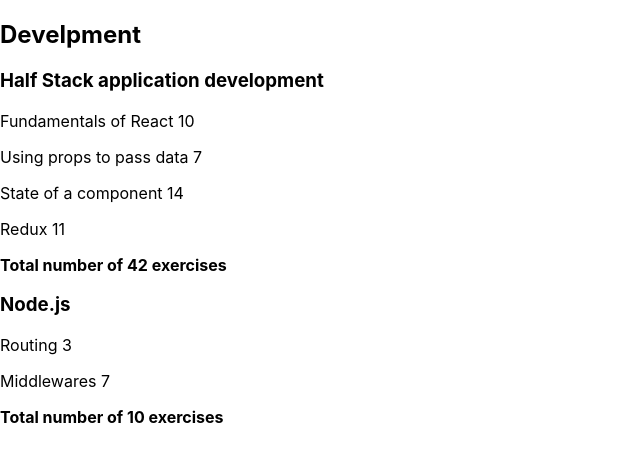
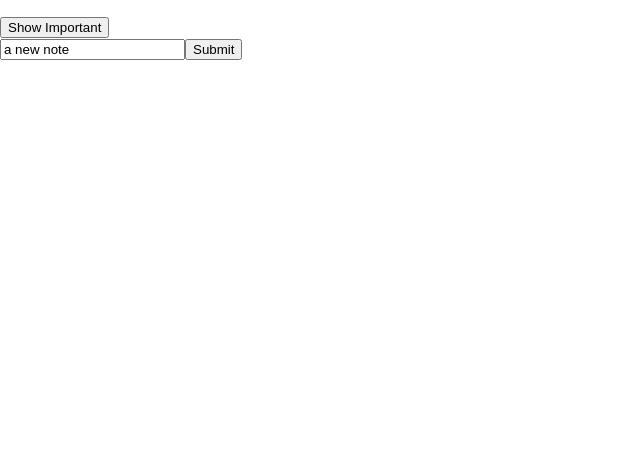
Before and after one commit to chiragvasoya/FullStockopen2, a React (Create React App) app: page / in a window 1280 px wide. Shown: the top 462 px of the page, without its empty margins (0-640 px from the left). Built offline with nearby package versions, Linux system fonts and the light colour scheme.

Commit message:
Example app

```diff
--- a/src/App.js
+++ b/src/App.js
@@ -1,57 +1,47 @@
-import Course from './components/Course';
+import Note from './components/Note';
+import { useState } from 'react';
 
 
 const App = () => {
-  const courses = [
-    {
-      name: 'Half Stack application development',
-      id: 1,
-      parts: [
-        {
-          name: 'Fundamentals of React',
-          exercises: 10,
-          id: 1
-        },
-        {
-          name: 'Using props to pass data',
-          exercises: 7,
-          id: 2
-        },
-        {
-          name: 'State of a component',
-          exercises: 14,
-          id: 3
-        },
-        {
-          name: 'Redux',
-          exercises: 11,
-          id: 4
-        }
-      ]
-    },
-    {
-      name: 'Node.js',
-      id: 2,
-      parts: [
-        {
-          name: 'Routing',
-          exercises: 3,
-          id: 1
-        },
-        {
-          name: 'Middlewares',
-          exercises: 7,
-          id: 2
-        }
-      ]
+
+  const [notes, setNotes] = useState([]);
+  const [newNote, setNewNote] = useState('a new note');
+  const [showAll, setShowAll] = useState(true);
+
+  const notesToShow = showAll ? notes : notes.filter(note => note.important === true);
+
+  const addNote = (event) => {
+    event.preventDefault();
+
+    const noteObject = {
+      content: newNote,
+      date: new Date().toISOString(),
+      important: Math.random() < 0.5,
+      id: notes.length + 1,
     }
-  ]
+
+    setNotes(notes.concat(noteObject));
+    setNewNote(" ");
+  }
+
+  const handleNoteChange = (event) => {
+    setNewNote(event.target.value);
+  }
+
 
   return (
-    <>
-    <h2>Develpment</h2>
-    <Course courses={courses} />
-    </>
+      <div>
+        <ul>
+          {
+            notesToShow.map(note => <Note key={note.id} note={note} /> )
+          }
+        </ul>
+        <button onClick={() => setShowAll(!showAll)}>Show {showAll ? 'Important' : 'All'}</button>
+        <form onSubmit={addNote} >
+          <input value={newNote} onChange={handleNoteChange} />
+          <button type="submit" >Submit</button>
+        </form>
+      </div>
   )
 }
 
--- a/src/components/Content.js
+++ /dev/null
@@ -1,29 +0,0 @@
-import Part from './Part';
-import Total from './Total'
-
-const Content = ({contents}) => {
-
-
-    const total = contents.reduce((previousVal, currentVal) =>
-        previousVal + currentVal.exercises, 0);
-
-
-
-
-    // const array1 = [1, 2, 3, 4, 10];
-    // // const initialVal  = 0;
-
-    // const newTotal = array1.reduce((s, p) =>  s + p);
-
-    // console.log(newTotal);
-
-
-    return (
-        <div>
-           { contents.map(content => <Part key={content.id} name={content.name} exercises={content.exercises} /> ) }
-            <Total total={total} />
-        </div>
-    );
-}
-
-export default Content;
--- a/src/components/Course.js
+++ /dev/null
@@ -1,20 +0,0 @@
-import Header from './Header';
-import Content from './Content';
-
-const Course = ({courses}) => {
-
-    return (
-      <div>
-
-          {  courses.map(course =>
-              <>
-             <Header key={course.id+'header'} name={course.name} />
-             <Content key={course.id+'content'} contents={course.parts} />
-             </>)
-          }
-
-      </div>
-    )
-  }
-
-export default Course;
--- a/src/components/Header.js
+++ /dev/null
@@ -1,8 +0,0 @@
-
-const Header = ({name}) => {
-    return (
-        <h3>{name}</h3>
-    );
-}
-
-export default Header;
--- /dev/null
+++ b/src/components/Note.js
@@ -0,0 +1,9 @@
+
+const Note = ({note}) => {
+
+    return (
+        <li> {note.content} </li>
+    )
+}
+
+export default Note;
--- a/src/components/Part.js
+++ /dev/null
@@ -1,8 +0,0 @@
-
-const Part = ({name, exercises}) => {
-    return (
-        <p>{name} {exercises}</p>
-    )
-}
-
-export default Part;
--- a/src/components/Total.js
+++ /dev/null
@@ -1,9 +0,0 @@
-
-const Total = ({total}) => {
-
-    return (
-        <strong>Total number of {total} exercises </strong>
-    )
-}
-
-export default Total;
```
